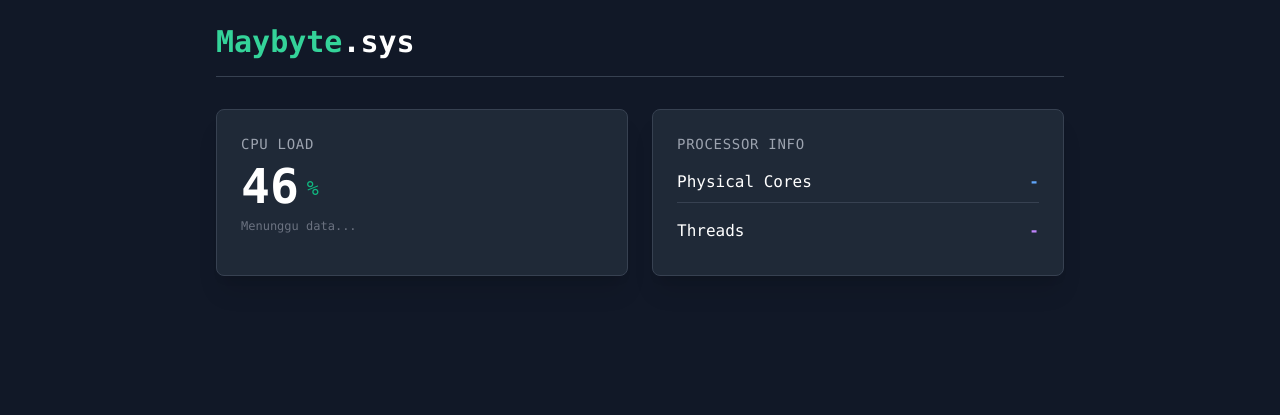
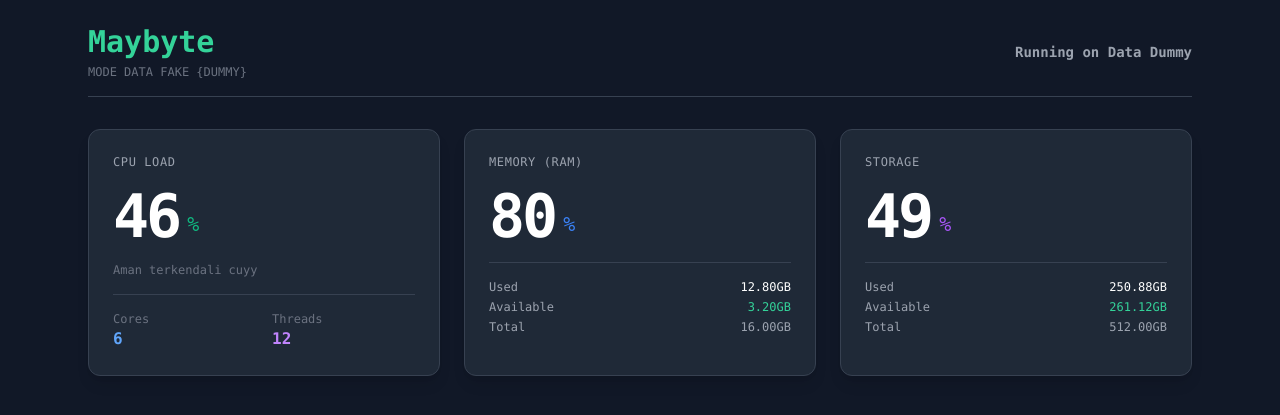
Before and after one commit to aadnanmt/Maybyte-Pro, a Flask app: page / in a window 1280 px wide. Shown: the top 415 px of the page. Run offline with Flask 3, Linux system fonts and the light colour scheme; style sheets or scripts are compiled from the project's sources.

Commit message:
fix: layout, styling, feature for ram and disk

```diff
--- a/templates/index.html
+++ b/templates/index.html
@@ -1,47 +1,167 @@
 <!DOCTYPE html>
 <html lang="en">
+
+<!-- head start -->
 <head>
-    <meta charset="UTF-8">
-    <meta name="viewport" content="width=device-width, initial-scale=1.0">
-    <title>Maybyte Dashboard</title>
+    <meta charset="utf-8">
+    <meta content="width=device-width, initial-scale=1.0" name="viewport">
+    <title>
+        Maybyte Dashboard
+    </title>
     <link href="{{ url_for('static', filename='dist/output.css') }}" rel="stylesheet">
+    </link>
+    </meta>
+    </meta>
 </head>
+<!-- head end -->
+
+<!-- body start -->
 <body class="bg-gray-900 text-white min-h-screen font-mono">
+    <div class="p-6 max-w-6xl mx-auto">
 
-    <div class="p-6 max-w-4xl mx-auto">
+        <!-- header start -->
+        <header class="mb-8 flex justify-between items-center border-b border-gray-700 pb-4">
+            <div>
+                <h1 class="text-3xl font-bold text-emerald-400">
+                    Maybyte
+                </h1>
+                <div class="text-xs text-gray-500 mt-1" id="mode">
+                    Detecting OS...
+                </div>
+            </div>
+            <div class="text-sm font-bold text-gray-400" id="status-msg">
+                Initializing...
+            </div>
+        </header>
+        <!-- header end -->
 
-        <header class="mb-8 flex justify-between items-center border-b border-gray-700 pb-4">
-            <h1 class="text-3xl font-bold text-emerald-400">Maybyte<span class="text-white">.sys</span></h1>
-            <div id="mode" class="text-sm text-gray-400"></div>
-        </header>
-
-        <div class="grid grid-cols-1 md:grid-cols-2 gap-6">
-
-            <div class="bg-gray-800 rounded-lg p-6 border border-gray-700 shadow-xl">
-                <h2 class="text-gray-400 text-sm uppercase tracking-wider mb-2">CPU Load</h2>
-                <div class="flex items-end gap-2">
-                    <span id="cpu-val" class="text-5xl font-bold text-white">0</span>
-                    <span class="text-xl text-emerald-500 mb-2">%</span>
+        <!-- cpu start -->
+        <div class="grid grid-cols-1 md:grid-cols-3 gap-6">
+            <div class="bg-gray-800 rounded-xl p-6 border border-gray-700 shadow-lg">
+                <h2 class="text-gray-400 text-xs uppercase tracking-wider mb-4">
+                    CPU Load
+                </h2>
+                <div class="flex items-end gap-2 mb-4">
+                    <span class="text-6xl font-bold text-white tracking-tighter" id="cpu-val">
+                        0
+                    </span>
+                    <span class="text-xl text-emerald-500 mb-2">
+                        %
+                    </span>
                 </div>
-                <p id="status-msg" class="text-xs mt-2 text-gray-500">Menunggu data...</p>
-            </div>
-
-            <div class="bg-gray-800 rounded-lg p-6 border border-gray-700 shadow-xl">
-                <h2 class="text-gray-400 text-sm uppercase tracking-wider mb-2">Processor Info</h2>
-                <div class="space-y-2">
-                    <div class="flex justify-between border-b border-gray-700 py-2">
-                        <span>Physical Cores</span>
-                        <span id="core-val" class="font-bold text-blue-400">-</span>
+                <p class="text-xs text-gray-500" id="cpu-msg">
+                    Waiting...
+                </p>
+                <div class="mt-4 pt-4 border-t border-gray-700 grid grid-cols-2 gap-4">
+                    <div>
+                        <span class="text-xs text-gray-500 block">
+                            Cores
+                        </span>
+                        <span class="font-bold text-blue-400" id="core-val">
+                            -
+                        </span>
                     </div>
-                    <div class="flex justify-between py-2">
-                        <span>Threads</span>
-                        <span id="thread-val" class="font-bold text-purple-400">-</span>
+                    <div>
+                        <span class="text-xs text-gray-500 block">
+                            Threads
+                        </span>
+                        <span class="font-bold text-purple-400" id="thread-val">
+                            -
+                        </span>
                     </div>
                 </div>
             </div>
+            <!-- cpu end -->
+
+            <!-- ram start -->
+            <div class="bg-gray-800 rounded-xl p-6 border border-gray-700 shadow-lg">
+                <h2 class="text-gray-400 text-xs uppercase tracking-wider mb-4">
+                    Memory (RAM)
+                </h2>
+                <div class="flex items-end gap-2 mb-4">
+                    <span class="text-6xl font-bold text-white tracking-tighter" id="ram-val">
+                        0
+                    </span>
+                    <span class="text-xl text-blue-500 mb-2">
+                        %
+                    </span>
+                </div>
+                <div class="space-y-1 text-xs border-t border-gray-700 pt-4 text-gray-400">
+                    <div class="flex justify-between">
+                        <span>
+                            Used
+                        </span>
+                        <span class="text-white font-mono" id="ram-used">
+                            -
+                        </span>
+                    </div>
+                    <div class="flex justify-between">
+                        <span>
+                            Available
+                        </span>
+                        <span class="text-emerald-400 font-mono" id="ram-available">
+                            -
+                        </span>
+                    </div>
+                    <div class="flex justify-between">
+                        <span>
+                            Total
+                        </span>
+                        <span class="font-mono" id="ram-total">
+                            -
+                        </span>
+                    </div>
+                </div>
+            </div>
+            <!-- ram end -->
+
+            <!-- disk start -->
+            <div class="bg-gray-800 rounded-xl p-6 border border-gray-700 shadow-lg">
+                <h2 class="text-gray-400 text-xs uppercase tracking-wider mb-4">
+                    Storage
+                </h2>
+                <div class="flex items-end gap-2 mb-4">
+                    <span class="text-6xl font-bold text-white tracking-tighter" id="disk-val">
+                        0
+                    </span>
+                    <span class="text-xl text-purple-500 mb-2">
+                        %
+                    </span>
+                </div>
+                <div class="space-y-1 text-xs border-t border-gray-700 pt-4 text-gray-400">
+                    <div class="flex justify-between">
+                        <span>
+                            Used
+                        </span>
+                        <span class="text-white font-mono" id="disk-used">
+                            -
+                        </span>
+                    </div>
+                    <div class="flex justify-between">
+                        <span>
+                            Available
+                        </span>
+                        <span class="text-emerald-400 font-mono" id="disk-available">
+                            -
+                        </span>
+                    </div>
+                    <div class="flex justify-between">
+                        <span>
+                            Total
+                        </span>
+                        <span class="font-mono" id="disk-total">
+                            -
+                        </span>
+                    </div>
+                </div>
+            </div>
+            <!-- disk end -->
+
 
         </div>
     </div>
-    <script src="static/js/index.js"></script>
+    <script src="{{ url_for('static', filename='js/index.js') }}">
+    </script>
 </body>
+<!-- body end -->
 </html>
```
